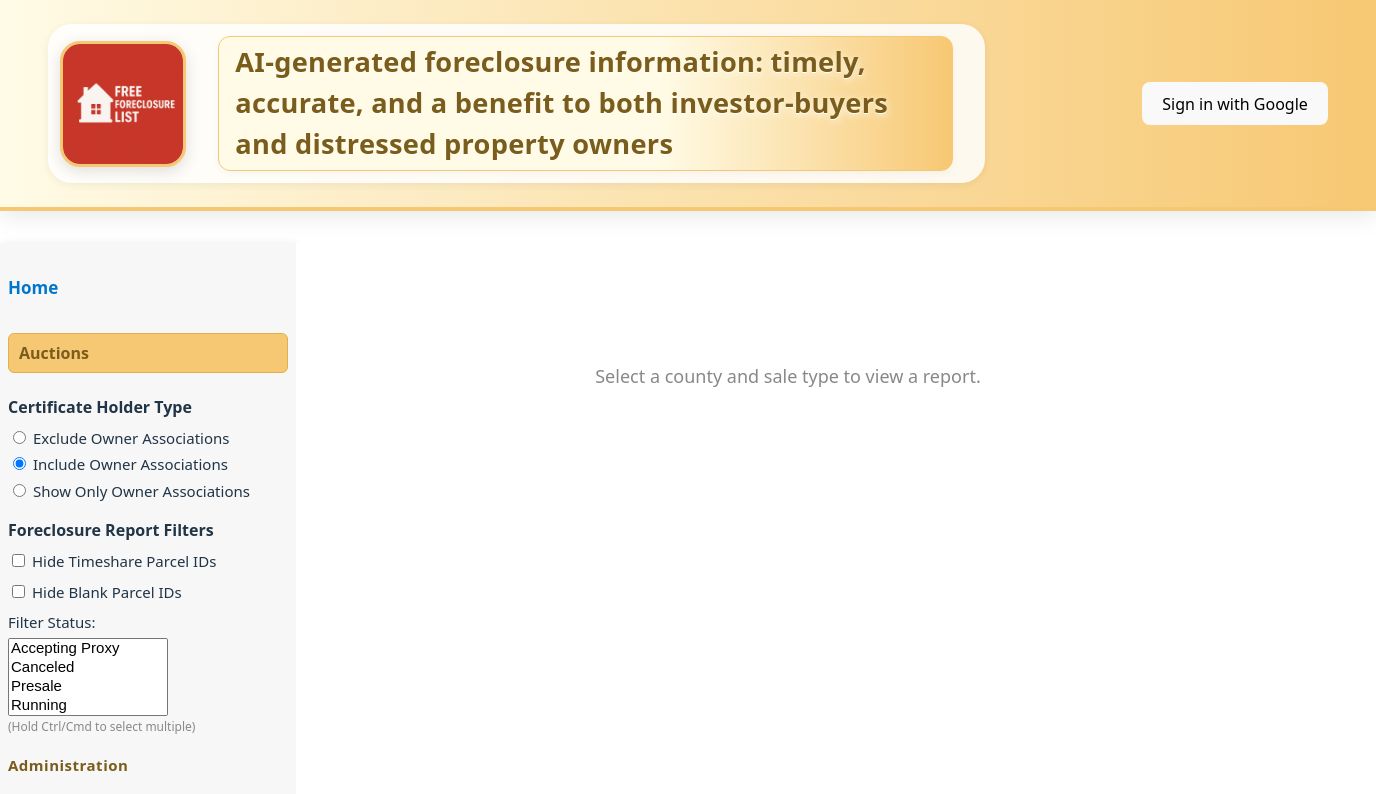
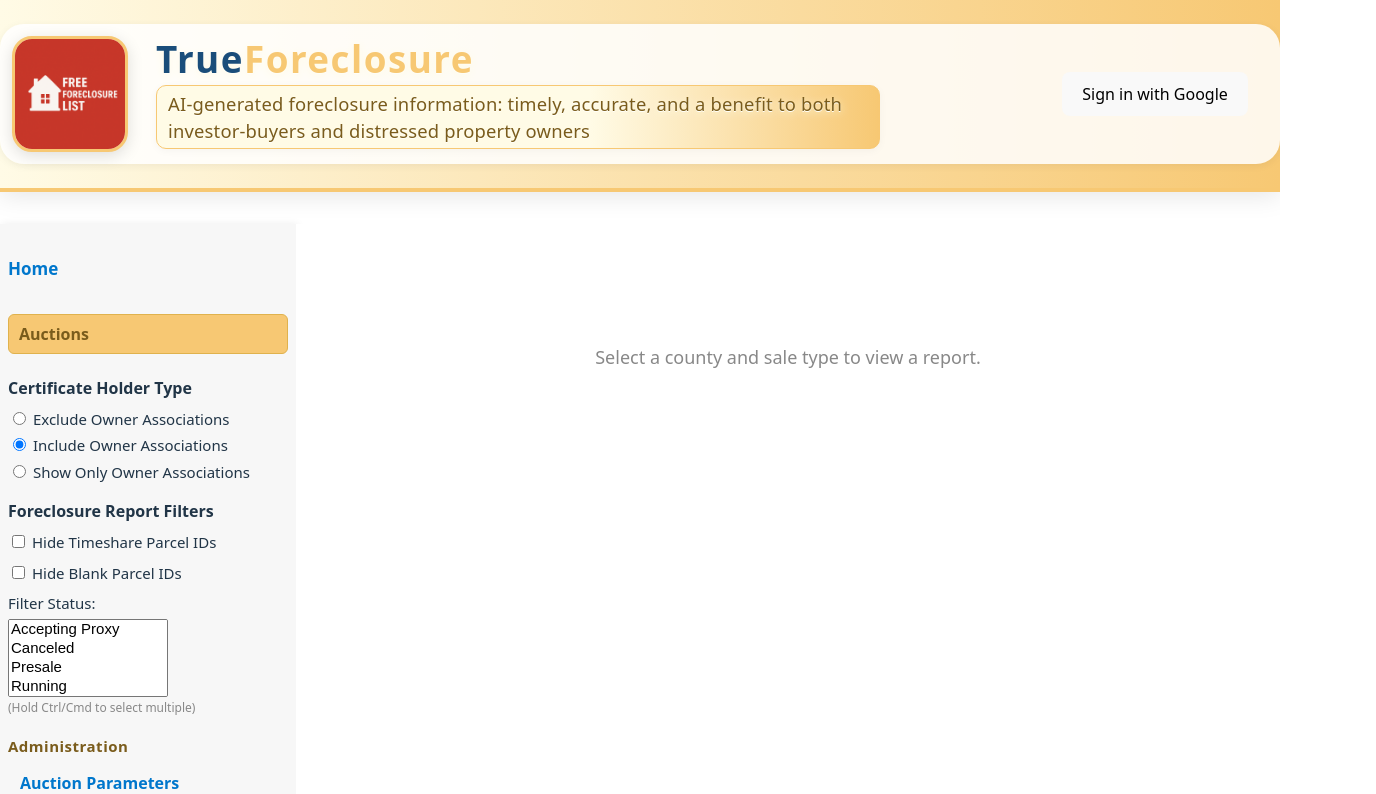
Before and after one commit to kelseyp99/FreeForeclosureList, a React (Vite) app: page / in a window 1280 px wide. Shown: the top 794 px of the page, 1376 px wide, since content can reach past the window. Built offline with nearby package versions, Linux system fonts and the light colour scheme; no server answers.

Commit message:
Improve header layout: center content, constrain width, and align sign-in button closer to brand area

```diff
--- a/src/Header.jsx
+++ b/src/Header.jsx
@@ -1,4 +1,3 @@
-
 import React from "react";
 import fflIcon from './assets/FFL icon.png';
 import GoogleAuthButton from './GoogleAuthButton';
@@ -11,8 +10,8 @@
       width: '100%',
       display: 'flex',
       alignItems: 'center',
-      justifyContent: 'space-between',
-      padding: '24px 48px 24px 48px',
+      justifyContent: 'center',
+      padding: '24px 0',
       background: 'linear-gradient(90deg, #fffbe6 0%, #f7c873 100%)',
       borderBottom: '4px solid #f7c873',
       boxShadow: '0 4px 24px rgba(0,0,0,0.10)',
@@ -25,41 +24,63 @@
         background: 'rgba(255,255,255,0.85)',
         borderRadius: 24,
         padding: '12px 32px 12px 12px',
-        boxShadow: '0 2px 8px rgba(0,0,0,0.06)'
+        boxShadow: '0 2px 8px rgba(0,0,0,0.06)',
+        width: '100%',
+        maxWidth: 1400,
+        justifyContent: 'space-between',
       }}>
+        <div style={{ display: 'flex', alignItems: 'center' }}>
           <img
             src={fflIcon}
             alt="FFL Icon"
             style={{
-            height: 120,
-            width: 120,
+              height: 110,
+              width: 110,
               verticalAlign: 'middle',
-            marginRight: 32,
+              marginRight: 28,
               borderRadius: 20,
               boxShadow: '0 4px 16px rgba(0,0,0,0.13)',
               border: '3px solid #f7c873',
               background: '#fffbe6'
             }}
           />
+          <div style={{ display: 'flex', flexDirection: 'column', justifyContent: 'center' }}>
+            <span style={{
+              fontSize: '2.3em',
+              fontWeight: 900,
+              color: '#1a4d7a',
+              letterSpacing: '0.04em',
+              marginBottom: 2,
+              textShadow: '0 2px 8px #fffbe6, 0 1px 0 #fff',
+              fontFamily: 'inherit',
+              display: 'inline-block',
+              verticalAlign: 'middle',
+              lineHeight: 1.1,
+            }}>
+              True<span style={{color:'#f7c873'}}>Foreclosure</span>
+            </span>
             <span style={{
               display: 'inline-block',
-          fontSize: '1.7em',
-          fontWeight: 600,
+              fontSize: '1.15em',
+              fontWeight: 500,
               letterSpacing: '0.01em',
               color: '#7a5c1c',
-          padding: '0.2em 0.6em',
-          borderRadius: '12px',
+              padding: '0.18em 0.6em',
+              borderRadius: '10px',
               background: 'linear-gradient(90deg, #fffbe6 60%, #f7c873 100%)',
-          border: '1.5px solid #f7c873',
+              border: '1.2px solid #f7c873',
               boxShadow: '0 2px 8px rgba(0,0,0,0.04)',
               maxWidth: 700,
-          textShadow: '0 2px 8px #fffbe6, 0 1px 0 #fff'
+              textShadow: '0 2px 8px #fffbe6, 0 1px 0 #fff',
+              marginTop: 4
             }}>
               AI-generated foreclosure information: timely, accurate, and a benefit to both investor-buyers and distressed property owners
             </span>
           </div>
-      <div style={{ marginLeft: 32 }}>
+        </div>
+        <div>
           <GoogleAuthButton />
+        </div>
       </div>
     </header>
   );
```
Lines whose indentation alone changed are shown as unchanged.
